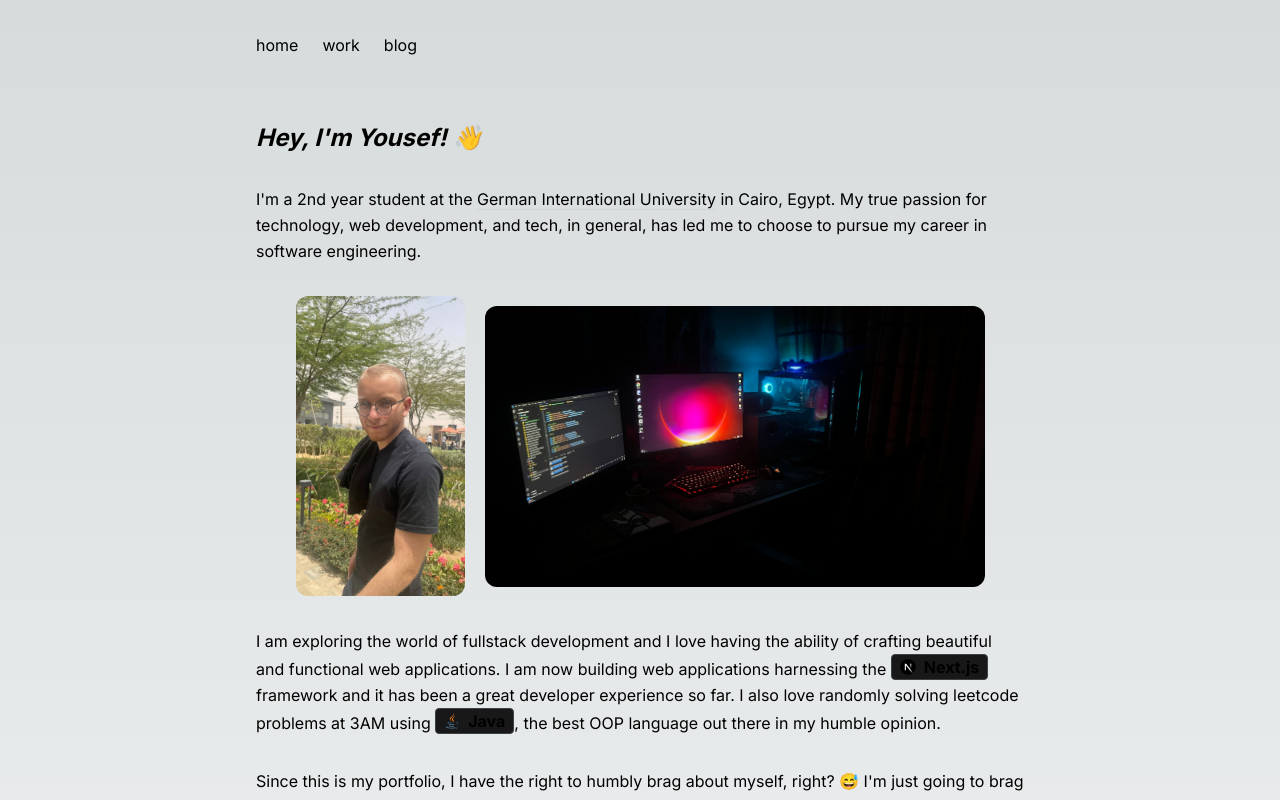
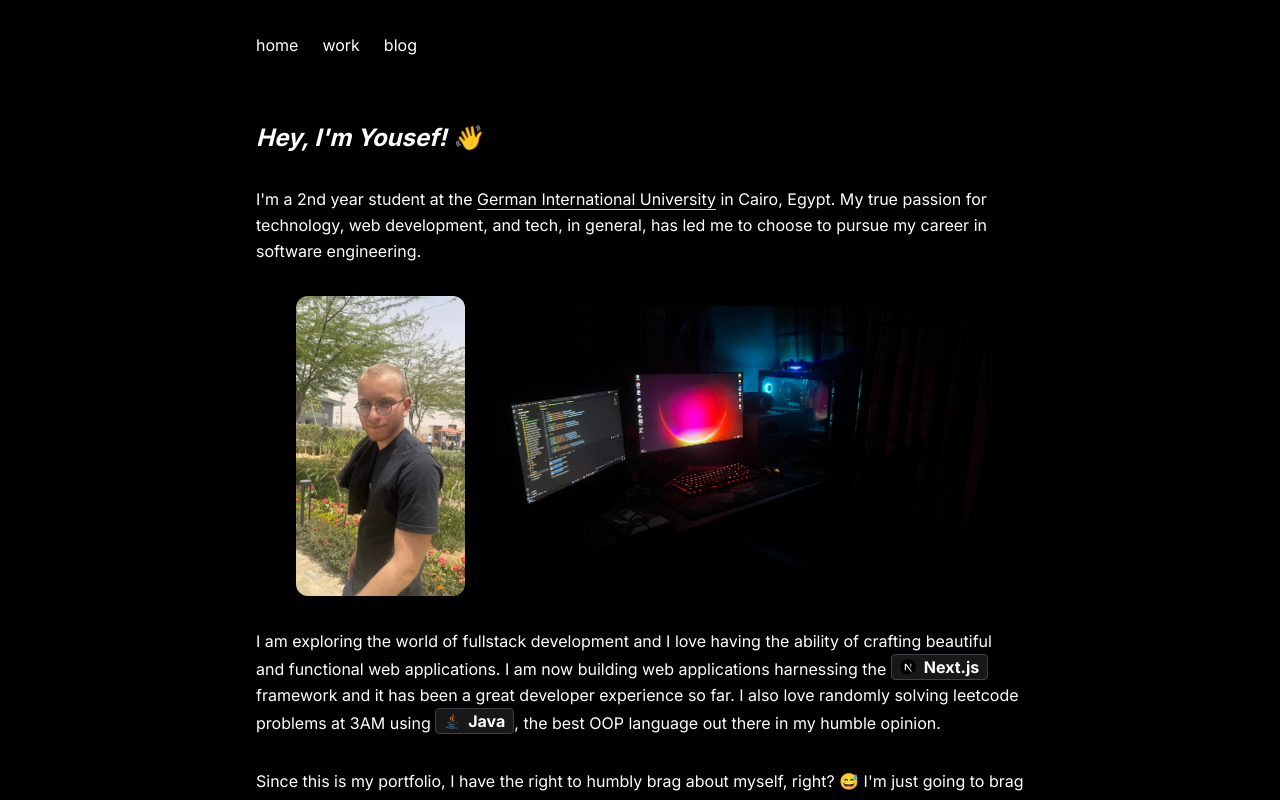
Before and after one commit to yousefnegmeldin/portfolio, a Next.js app: page / in a window 1280 px wide. Shown: the top 800 px of the page. Built offline with nearby package versions, Linux system fonts and the light colour scheme.

Commit message:
removed light mode

```diff
--- a/app/globals.css
+++ b/app/globals.css
@@ -3,17 +3,9 @@
 @tailwind utilities;
 
 :root {
-  --foreground-rgb: 0, 0, 0;
-  --background-start-rgb: 214, 219, 220;
-  --background-end-rgb: 255, 255, 255;
-}
-
-@media (prefers-color-scheme: dark) {
-  :root {
-    --foreground-rgb: 255, 255, 255;
+  --foreground-rgb: 255, 255, 255;
     --background-start-rgb: 0, 0, 0;
     --background-end-rgb: 0, 0, 0;
-  }
 }
 
 body {
--- a/app/layout.tsx
+++ b/app/layout.tsx
@@ -7,6 +7,7 @@
 const inter = Inter({ subsets: ["latin"] });
 
 export const metadata: Metadata = {
+  metadataBase: new URL('http://localhost:3000'),
   title: "yousef negm",
   description: "yousef negm, an aspiring software engineer.",
 };
```
